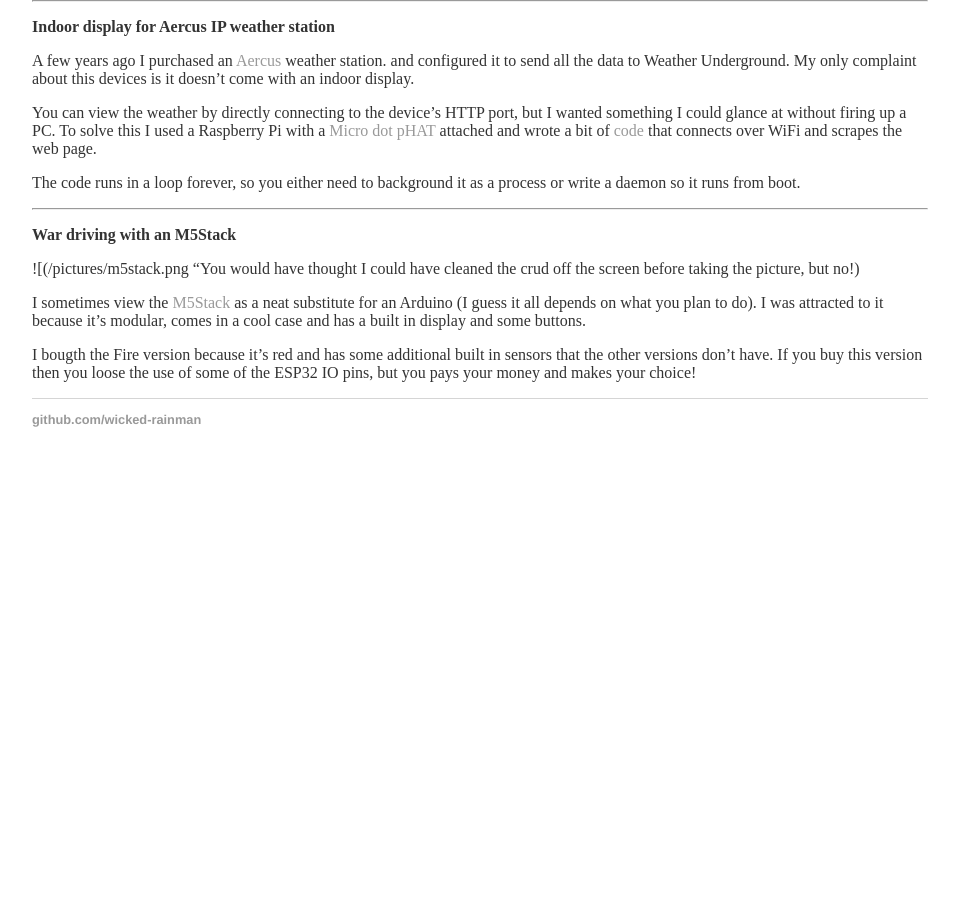
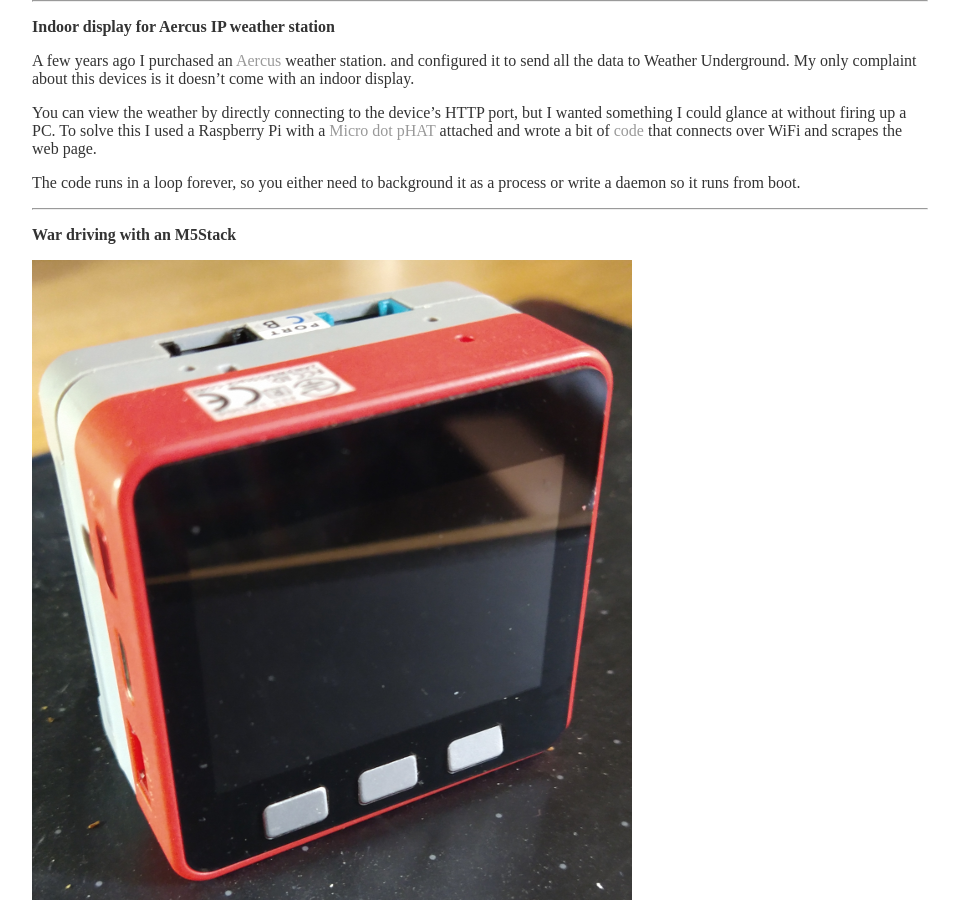
Before and after one commit to wicked-rainman/wicked-rainman.github.io, a Jekyll site: the page built from projects/index.md, in a window 1280 px wide and 900 px high, scrolled down 1024 px. Shown: the whole window, without its empty margins (160-1119 px from the left). Built offline with Jekyll 4.4.1, drawn with Linux system fonts in a browser that asks for light colours; Markdown is read by kramdown in place of the engine named in the settings; before the commit the page ends 1511 px from its top, so only the background shows below that.

Commit message:
Update index.md

```diff
--- a/projects/index.md
+++ b/projects/index.md
@@ -33,7 +33,7 @@ The code runs in a loop forever, so you either need to background it as a proces
 
 __War driving with an M5Stack__
 
-![(/pictures/m5stack.png "You would have thought I could have cleaned the crud off the screen before taking the picture, but no!)
+![](/pictures/m5stack.png "You would have thought I could have cleaned the crud off the screen before taking the picture, but no!")
 
 I sometimes view the [M5Stack](https://m5stack.com/) as a neat substitute for an Arduino (I guess it all depends on what you plan to do). I was attracted to it because it's modular, comes in a cool case and has a built in display and some buttons.
 
```
